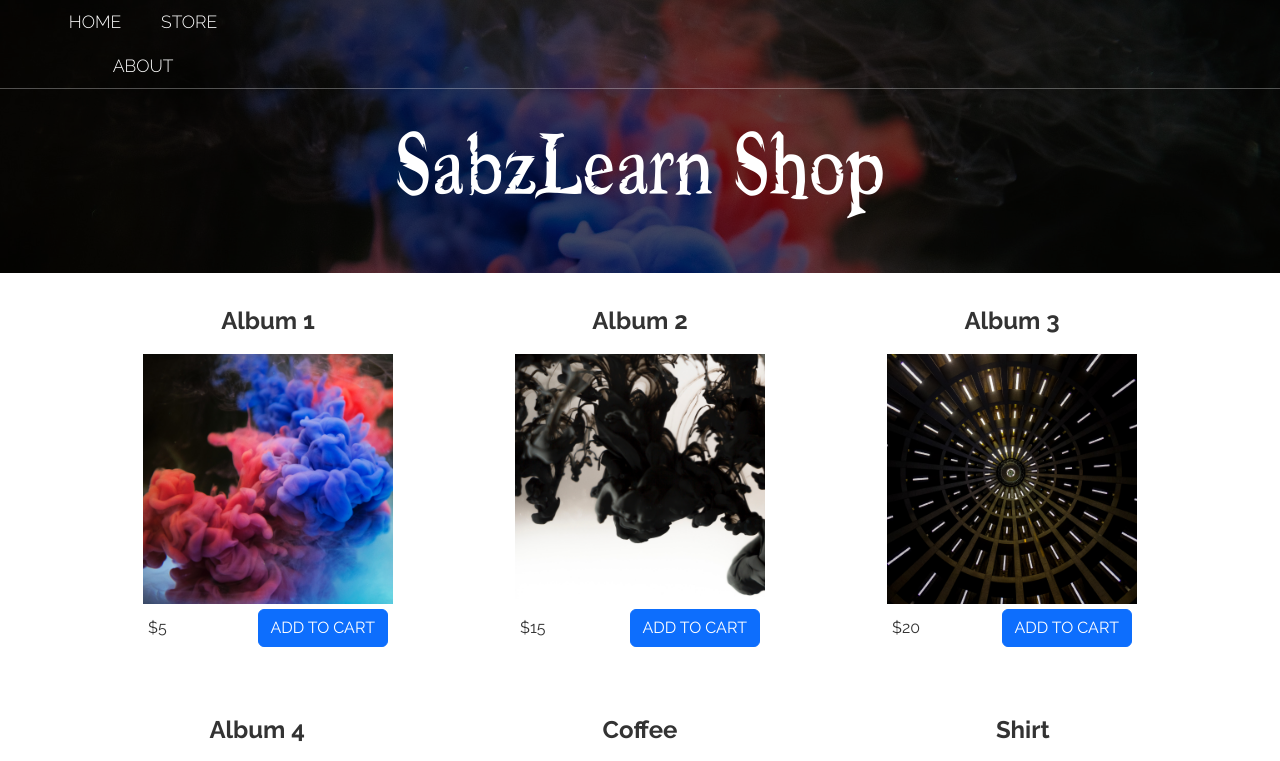
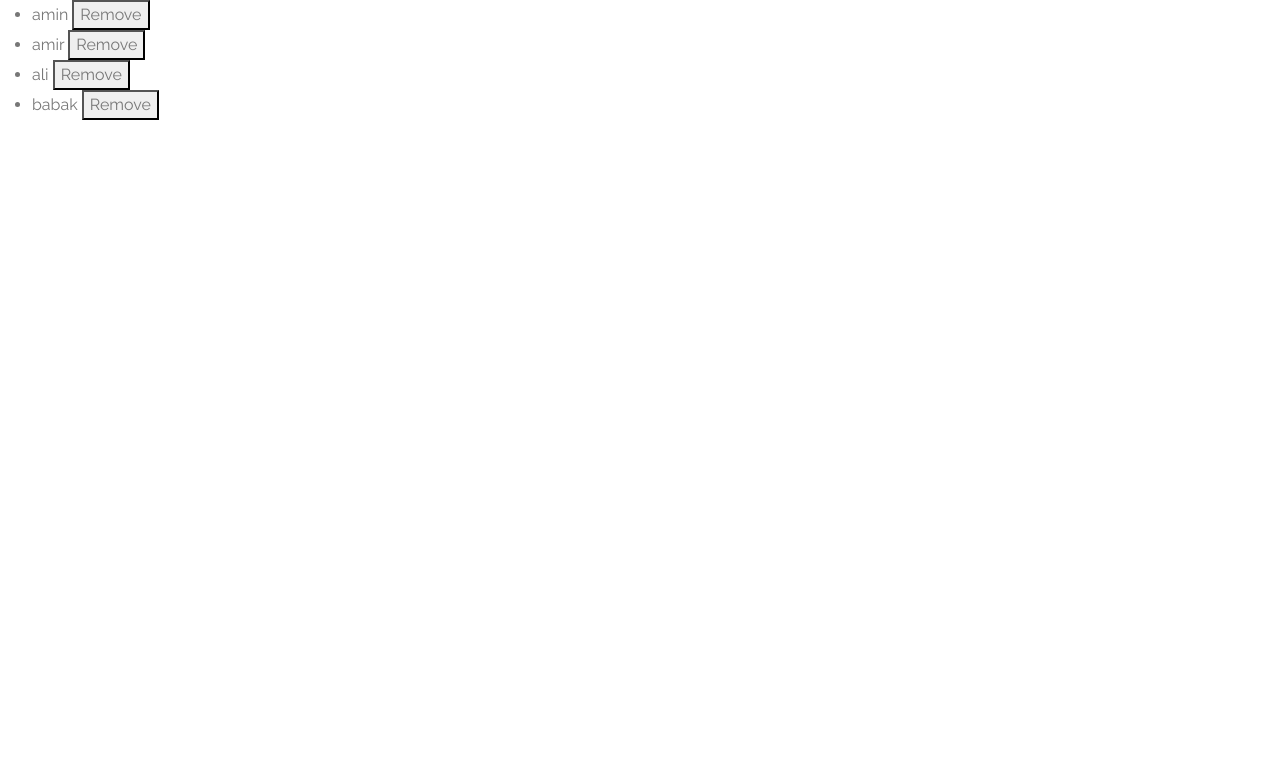
Before and after one commit to ahmadkabiri/first-app, a React (Create React App) app: page / in a window 1280 px wide. Shown: the top 761 px of the page. Built offline with nearby package versions, Linux system fonts and the light colour scheme.

Commit message:
mount update unmount

```diff
--- a/package.json
+++ b/package.json
@@ -3,6 +3,7 @@
   "version": "0.1.0",
   "private": true,
   "dependencies": {
+    "@mui/material": "^5.11.16",
     "@testing-library/jest-dom": "^5.16.5",
     "@testing-library/react": "^13.4.0",
     "@testing-library/user-event": "^13.5.0",
--- a/src/App.js
+++ b/src/App.js
@@ -1,13 +1,45 @@
-import React from 'react'
+import React ,{useState,useEffect} from 'react'
 import Shop from './components/Shop/Shop'
 import './App.css'
+import User from "./User"
 
 export default function App() {
+
+    const [users, setUsers] = useState([
+        {id:1 , name : "amin"},
+        {id:2 , name : "amir"},
+        {id:3 , name : "ali"},
+        {id:4 , name : "babak"},
+
+    ]) ;
+
+    const removeHandler = (userID) => {
+        setUsers(prevUsers => {
+            let newUsers = prevUsers.filter(user=>{
+                return user.id !== userID
+            })
+            return newUsers
+        })
+    }
+
+
+
+    useEffect(()=>{
+        console.log("component mount")
+    },[])
+
+    useEffect(()=>{
+        console.log("component updated")
+    },[users])
 
 
         return (
             <div>
-                <Shop />
+                <ul>
+                   {users.map(user =>{
+                    return <User key={user.id} {...user} onRemove={removeHandler}></User>
+                   })}
+                </ul>
             </div>
         )
 
--- /dev/null
+++ b/src/User.js
@@ -0,0 +1,21 @@
+import React from 'react'
+import { useEffect } from 'react'
+
+export default function User(props) {
+
+    const clickHandler = (id) => {
+        props.onRemove(id)
+    }
+    useEffect(()=>{
+        console.log("component mount")
+
+        return () =>{
+            console.log("component unmount")
+        }
+    },[])
+
+
+  return (
+    <li>{props.name} <button onClick={() => clickHandler(props.id)}>Remove</button></li>
+  )
+}
```
Also changed, not shown: 1 other file (tests, documents, lock files or other folders).
